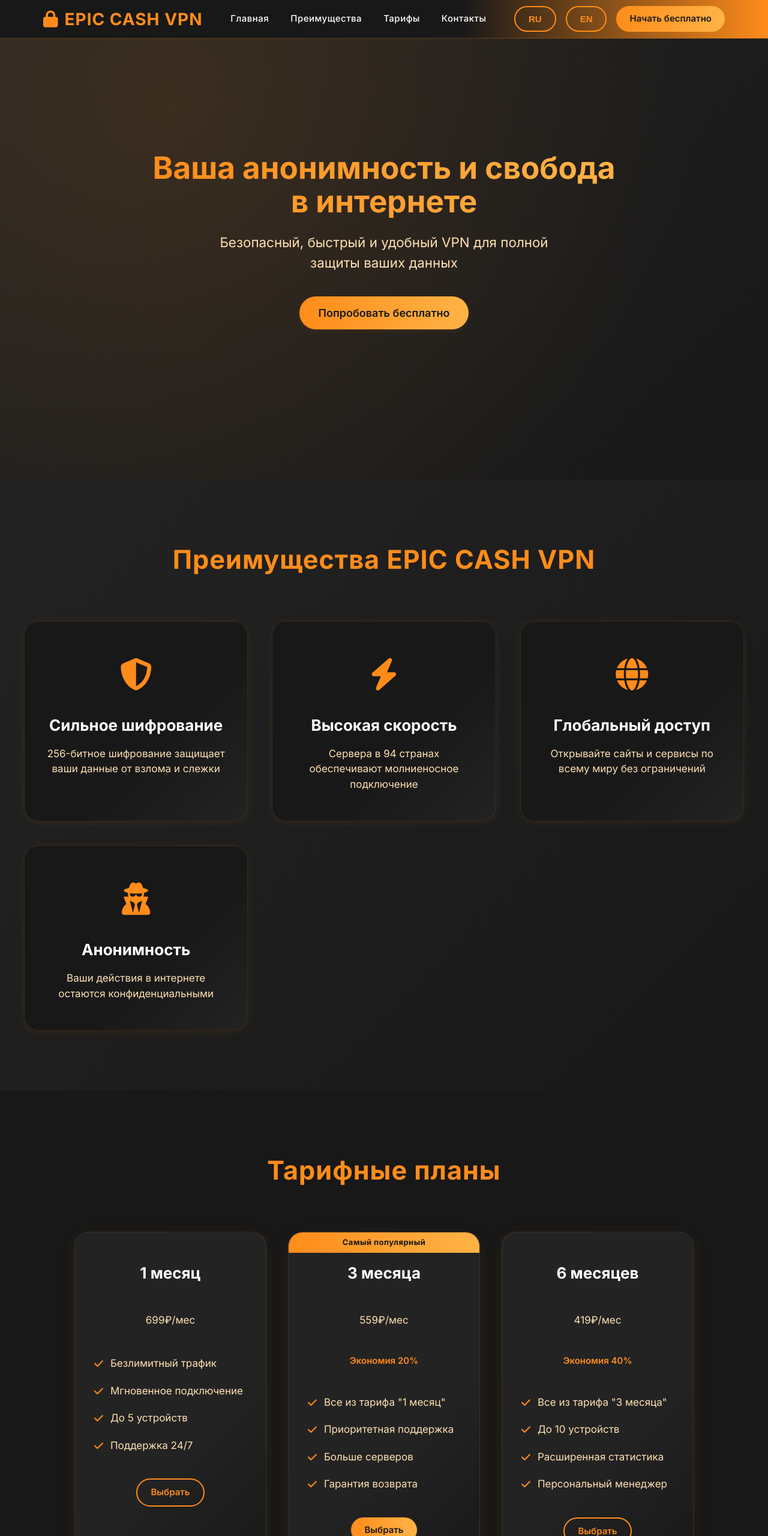
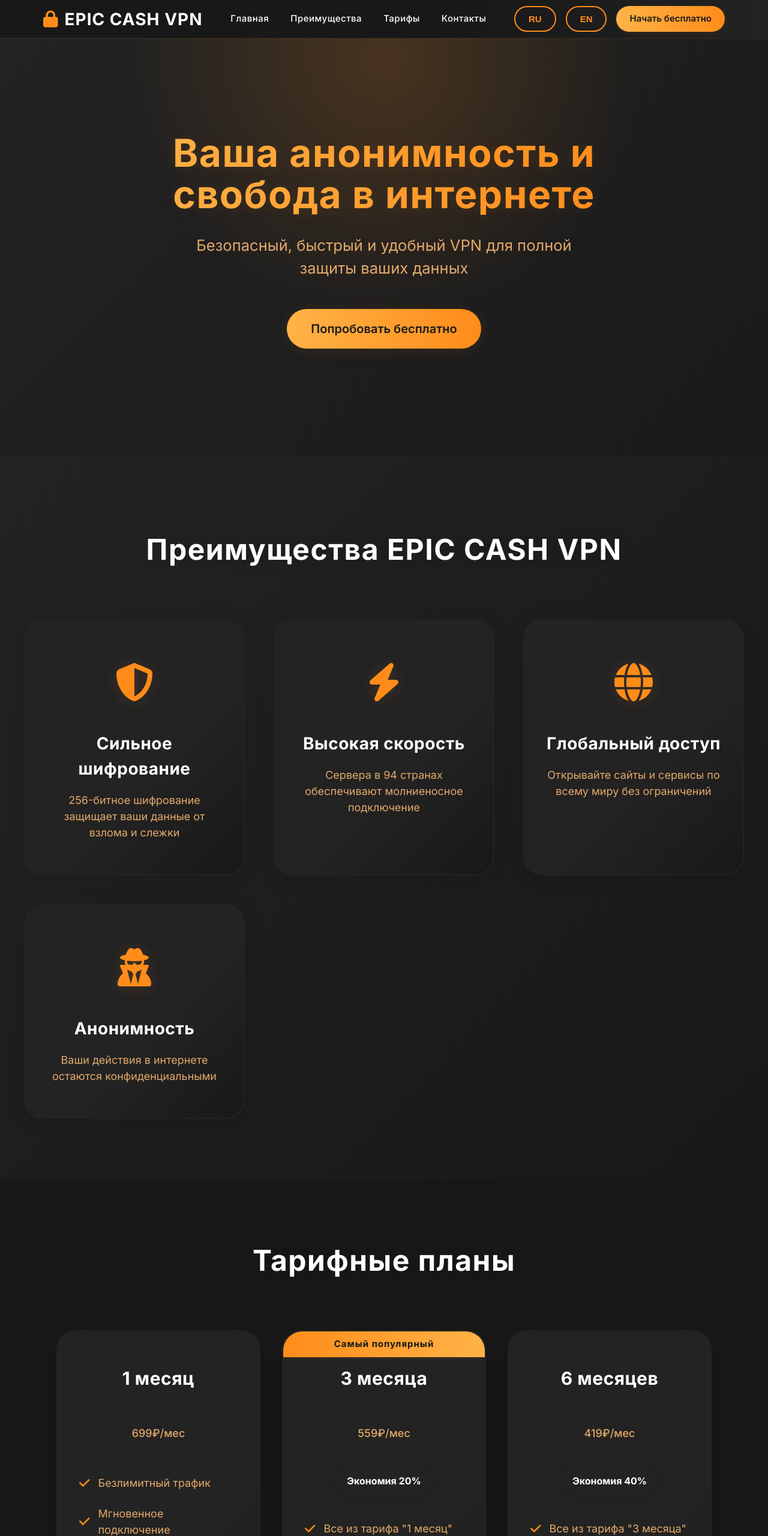
Before and after one commit to RoXyGeNOFF/EpicCashVPN, a plain HTML site: page index.html in a window 1280 px wide. Shown: the top 2560 px of the page at 60% size. Drawn offline with Linux system fonts and the light colour scheme.

Commit message:
Add files via upload

```diff
--- a/index.html
+++ b/index.html
@@ -16,9 +16,33 @@
         body {
             font-family: 'Inter', 'Montserrat', 'Segoe UI', Arial, sans-serif;
             color: #fff;
-            background: linear-gradient(135deg, #181818 0%, #232323 100%);
+            background: linear-gradient(135deg, #232323 0%, #181818 100%);
+            min-height: 100vh;
             line-height: 1.5;
             overflow-x: hidden;
+        }
+        body::before, body::after {
+            content: '';
+            position: fixed;
+            z-index: 0;
+            pointer-events: none;
+            border-radius: 50%;
+            filter: blur(80px);
+            opacity: 0.5;
+        }
+        body::before {
+            width: 700px;
+            height: 700px;
+            left: -250px;
+            top: -200px;
+            background: radial-gradient(circle, #ffb347 0%, transparent 70%);
+        }
+        body::after {
+            width: 600px;
+            height: 600px;
+            right: -200px;
+            bottom: -150px;
+            background: radial-gradient(circle, #ff8c1a 0%, transparent 70%);
         }
 
         .navbar {
@@ -26,13 +50,13 @@
             top: 0;
             width: 100%;
             height: 64px;
-            background: linear-gradient(90deg, #181818 60%, #ff8c1a 100%);
+            background: linear-gradient(90deg, #181818 60%, #232323 100%);
             box-shadow: 0 2px 16px rgba(255, 140, 26, 0.10);
             display: flex;
             justify-content: center;
             align-items: center;
             z-index: 1000;
-            border-bottom: 1px solid #ff8c1a33;
+            border-bottom: 1px solid #232323;
         }
 
         .nav-content {
@@ -47,7 +71,7 @@
         .logo {
             font-size: 28px;
             font-weight: 700;
-            color: #ff8c1a;
+            color: #fff;
             letter-spacing: 1px;
             display: flex;
             align-items: center;
@@ -119,14 +143,14 @@
         }
 
         .btn-primary {
-            background: linear-gradient(90deg, #ff8c1a 0%, #ffb347 100%);
+            background: linear-gradient(90deg, #ffb347 0%, #ff8c1a 100%);
             color: #181818;
             border: none;
             box-shadow: 0 2px 8px rgba(255, 140, 26, 0.10);
         }
 
         .btn-primary:hover {
-            background: linear-gradient(90deg, #cc7000 0%, #ff8c1a 100%);
+            background: linear-gradient(90deg, #ff8c1a 0%, #ffb347 100%);
             color: #fff;
         }
 
@@ -138,19 +162,21 @@
             align-items: center;
             text-align: center;
             padding: 0 20px;
-            background: linear-gradient(135deg, #232323 0%, #181818 100%);
+            background: linear-gradient(135deg, #232323 0%, #1a1a1a 100%);
             position: relative;
             overflow: hidden;
+            z-index: 1;
         }
         .hero::before {
             content: "";
             position: absolute;
-            top: -20%;
-            left: -20%;
-            width: 140%;
-            height: 140%;
-            background: radial-gradient(circle at 30% 30%, rgba(255, 140, 26, 0.12) 0%, transparent 60%);
-            z-index: 1;
+            top: -10%;
+            left: 50%;
+            transform: translateX(-50%);
+            width: 900px;
+            height: 600px;
+            background: radial-gradient(circle at 50% 30%, rgba(255, 140, 26, 0.18) 0%, transparent 70%);
+            z-index: 0;
         }
         .hero-content {
             max-width: 800px;
@@ -158,82 +184,99 @@
             position: relative;
         }
         .hero h1 {
-            font-size: 3.2rem;
-            font-weight: 800;
-            margin-bottom: 24px;
-            background: linear-gradient(90deg, #ff8c1a, #ffb347);
+            font-size: 4rem;
+            font-weight: 900;
+            margin-bottom: 32px;
+            background: linear-gradient(90deg, #ffb347 0%, #ff8c1a 100%);
             -webkit-background-clip: text;
             -webkit-text-fill-color: transparent;
-            line-height: 1.1;
+            background-clip: text;
+            line-height: 1.08;
+            letter-spacing: 1.5px;
+            text-shadow: 0 2px 24px rgba(255, 140, 26, 0.10);
         }
         .hero p {
-            font-size: 1.4rem;
+            font-size: 1.6rem;
             font-weight: 400;
-            color: #ffe0b2;
-            margin-bottom: 40px;
-            max-width: 600px;
+            color: #e0a96d;
+            margin-bottom: 48px;
+            max-width: 650px;
             margin-left: auto;
             margin-right: auto;
+            text-shadow: 0 2px 24px rgba(255, 140, 26, 0.10);
         }
         .hero-btns {
             display: flex;
-            gap: 18px;
+            gap: 24px;
             justify-content: center;
         }
         .hero-btns .btn {
-            padding: 14px 32px;
-            font-size: 18px;
-            border-radius: 32px;
+            padding: 18px 40px;
+            font-size: 20px;
+            border-radius: 36px;
+            box-shadow: 0 4px 24px rgba(255, 140, 26, 0.10);
         }
         .features {
-            padding: 100px 20px;
+            padding: 120px 20px 100px 20px;
             background: linear-gradient(135deg, #232323 0%, #181818 100%);
+            position: relative;
+            z-index: 1;
+            margin-top: -40px;
+        }
+        .features::before {
+            display: none;
         }
         .section-title {
             text-align: center;
-            font-size: 2.7rem;
-            font-weight: 700;
-            margin-bottom: 70px;
-            color: #ff8c1a;
-            letter-spacing: 1px;
+            font-size: 3rem;
+            font-weight: 900;
+            margin-bottom: 80px;
+            color: #fff;
+            letter-spacing: 1.5px;
+            text-shadow: 0 2px 24px rgba(0,0,0,0.10);
         }
         .features-grid {
             display: grid;
-            grid-template-columns: repeat(auto-fit, minmax(300px, 1fr));
-            gap: 40px;
+            grid-template-columns: repeat(auto-fit, minmax(320px, 1fr));
+            gap: 48px;
             max-width: 1200px;
             margin: 0 auto;
         }
         .feature-card {
             text-align: center;
-            padding: 48px 32px;
-            border-radius: 24px;
-            background: linear-gradient(135deg, #181818 60%, #232323 100%);
+            padding: 56px 36px;
+            border-radius: 32px;
+            background: linear-gradient(135deg, #232323 60%, #181818 100%);
             transition: transform 0.3s, box-shadow 0.3s;
-            box-shadow: 0 2px 16px rgba(255, 140, 26, 0.08);
+            box-shadow: 0 4px 32px rgba(0,0,0,0.12);
             text-decoration: none;
             color: inherit;
-            border: 1.5px solid #ff8c1a22;
+            border: 2px solid #232323;
+            position: relative;
+            z-index: 1;
         }
         .feature-card:hover {
-            transform: translateY(-12px) scale(1.03);
-            box-shadow: 0 10px 32px rgba(255, 140, 26, 0.18);
-            border-color: #ff8c1a55;
+            transform: translateY(-16px) scale(1.04);
+            box-shadow: 0 16px 48px rgba(255, 140, 26, 0.22);
+            border-color: #ff8c1a;
         }
         .feature-icon {
-            font-size: 54px;
+            font-size: 64px;
             color: #ff8c1a;
-            margin-bottom: 24px;
+            margin-bottom: 32px;
+            filter: drop-shadow(0 2px 12px rgba(255, 140, 26, 0.15));
         }
         .feature-card h3 {
-            font-size: 26px;
-            margin-bottom: 16px;
+            font-size: 28px;
+            margin-bottom: 18px;
             color: #fff;
-            font-weight: 700;
+            font-weight: 800;
+            letter-spacing: 0.5px;
         }
         .feature-card p {
-            color: #ffe0b2;
-            font-size: 17px;
+            color: #e0a96d;
+            font-size: 18px;
+            text-shadow: 0 2px 12px rgba(255, 140, 26, 0.08);
         }
         .pricing {
             padding: 100px 20px;
@@ -249,22 +292,23 @@
         }
         .plan-card {
             background: linear-gradient(135deg, #232323 60%, #181818 100%);
-            border-radius: 24px;
-            width: 320px;
-            min-width: 320px;
-            max-width: 320px;
-            padding: 48px 32px;
+            border-radius: 32px;
+            width: 340px;
+            min-width: 340px;
+            max-width: 340px;
+            padding: 56px 36px;
             text-align: center;
-            box-shadow: 0 5px 24px rgba(255, 140, 26, 0.08);
+            box-shadow: 0 8px 40px rgba(0,0,0,0.13);
             transition: transform 0.3s, box-shadow 0.3s;
             position: relative;
             overflow: hidden;
-            border: 1.5px solid #ff8c1a22;
+            border: 2px solid #232323;
+            z-index: 1;
         }
         .plan-card:hover {
-            transform: scale(1.04);
-            box-shadow: 0 10px 40px rgba(255, 140, 26, 0.18);
-            border-color: #ff8c1a55;
+            transform: scale(1.06);
+            box-shadow: 0 20px 64px rgba(255, 140, 26, 0.22);
+            border-color: #ff8c1a;
         }
         .plan-card.popular::before {
             content: "Самый популярный";
@@ -274,58 +318,66 @@
             right: 0;
             background: linear-gradient(90deg, #ff8c1a 0%, #ffb347 100%);
             color: #181818;
-            font-size: 13px;
-            font-weight: 700;
-            padding: 7px;
+            font-size: 15px;
+            font-weight: 900;
+            padding: 10px;
+            letter-spacing: 1px;
+            border-top-left-radius: 32px;
+            border-top-right-radius: 32px;
+            box-shadow: 0 2px 12px rgba(255, 140, 26, 0.10);
+        }
+        .plan-title {
+            font-size: 30px;
+            font-weight: 900;
+            margin-bottom: 22px;
+            color: #fff;
             letter-spacing: 0.5px;
         }
-        .plan-title {
-            font-size: 26px;
-            font-weight: 700;
-            margin-bottom: 18px;
-            color: #fff;
-        }
         .plan-price {
-            font-size: 42px;
-            font-weight: 800;
-            margin-bottom: 28px;
+            font-size: 48px;
+            font-weight: 900;
+            margin-bottom: 32px;
             color: #ff8c1a;
+            text-shadow: 0 2px 12px rgba(255, 140, 26, 0.10);
         }
         .plan-price span {
-            font-size: 17px;
-            font-weight: 400;
-            color: #ffe0b2;
+            font-size: 18px;
+            font-weight: 500;
+            color: #e0a96d;
         }
         .plan-savings {
             background: #232323;
-            color: #ff8c1a;
-            padding: 7px 14px;
-            border-radius: 20px;
-            font-size: 15px;
-            font-weight: 600;
-            margin-bottom: 28px;
+            color: #fff;
+            padding: 10px 18px;
+            border-radius: 24px;
+            font-size: 16px;
+            font-weight: 700;
+            margin-bottom: 32px;
             display: inline-block;
+            box-shadow: 0 2px 12px rgba(0,0,0,0.10);
         }
         .plan-features {
             list-style: none;
-            margin-bottom: 32px;
+            margin-bottom: 36px;
             text-align: left;
         }
         .plan-features li {
-            padding: 10px 0;
-            font-size: 17px;
-            color: #ffe0b2;
+            padding: 12px 0;
+            font-size: 18px;
+            color: #e0a96d;
             display: flex;
             align-items: center;
+            text-shadow: 0 2px 8px rgba(255, 140, 26, 0.08);
         }
         .plan-features li i {
             color: #ff8c1a;
-            margin-right: 12px;
+            margin-right: 14px;
+            font-size: 20px;
         }
         .cta {
             padding: 100px 20px;
             background: linear-gradient(135deg, #232323 0%, #181818 100%);
-            color: #ff8c1a;
+            color: #fff;
             text-align: center;
         }
         .cta h2 {
@@ -339,13 +391,16 @@
             margin: 0 auto 44px;
             font-weight: 400;
             opacity: 0.95;
-            color: #ffe0b2;
+            color: #e0a96d;
         }
         .footer {
-            padding: 64px 20px 32px;
+            padding: 80px 20px 40px 20px;
             background: linear-gradient(90deg, #181818 60%, #232323 100%);
-            color: #ffe0b2;
-            font-size: 15px;
+            color: #e0a96d;
+            font-size: 16px;
+            border-top: 1.5px solid #232323;
+            position: relative;
+            z-index: 1;
         }
         .footer-content {
             max-width: 1200px;
@@ -353,39 +408,44 @@
             display: flex;
             flex-wrap: wrap;
             justify-content: space-between;
-            gap: 44px;
-            margin-bottom: 44px;
+            gap: 56px;
+            margin-bottom: 56px;
+            border-bottom: 1.5px solid #232323;
+            padding-bottom: 32px;
         }
         .footer-column {
             min-width: 220px;
         }
         .footer-column h4 {
-            color: #ff8c1a;
-            font-size: 17px;
-            margin-bottom: 22px;
-            font-weight: 700;
+            color: #fff;
+            font-size: 18px;
+            margin-bottom: 26px;
+            font-weight: 900;
+            letter-spacing: 0.5px;
         }
         .footer-column ul {
             list-style: none;
         }
         .footer-column ul li {
-            margin-bottom: 14px;
+            margin-bottom: 16px;
         }
         .footer-column ul li a {
             text-decoration: none;
-            color: #ffe0b2;
+            color: #e0a96d;
             transition: color 0.3s;
+            font-weight: 500;
         }
         .footer-column ul li a:hover {
             color: #ff8c1a;
         }
         .copyright {
             text-align: center;
-            padding-top: 32px;
-            border-top: 1px solid #333;
+            padding-top: 36px;
             max-width: 1200px;
             margin: 0 auto;
-            font-size: 14px;
+            font-size: 15px;
+            color: #e0a96d;
+            opacity: 0.8;
         }
         @media (max-width: 900px) {
             .nav-content {
@@ -424,6 +484,37 @@
             .section-title {
                 font-size: 2rem;
             }
+        }
+        /* SVG Wave Divider */
+        .wave-divider {
+            width: 100%;
+            overflow: hidden;
+            line-height: 0;
+            position: relative;
+            z-index: 2;
+            margin-bottom: -2px;
+            background: none;
+        }
+        .wave-divider svg {
+            display: block;
+            width: 100vw;
+            min-width: 100%;
+            height: 120px;
+        }
+        @media (max-width: 600px) {
+            .wave-divider svg {
+                height: 60px;
+            }
+        }
+        /* Fade-in animation for sections */
+        .fade-in {
+            opacity: 0;
+            transform: translateY(40px);
+            transition: opacity 0.9s cubic-bezier(.4,0,.2,1), transform 0.9s cubic-bezier(.4,0,.2,1);
+        }
+        .fade-in.visible {
+            opacity: 1;
+            transform: none;
         }
     </style>
 </head>
@@ -799,6 +890,22 @@
         // Автоустановка языка при загрузке
         const savedLang = localStorage.getItem('lang') || 'ru';
         setLanguage(savedLang);
+
+        // Fade-in animation for sections
+        function onScrollFadeIn() {
+            document.querySelectorAll('.fade-in').forEach(el => {
+                const rect = el.getBoundingClientRect();
+                if (rect.top < window.innerHeight - 80) {
+                    el.classList.add('visible');
+                }
+            });
+        }
+        window.addEventListener('scroll', onScrollFadeIn);
+        window.addEventListener('DOMContentLoaded', onScrollFadeIn);
+        // Добавляем fade-in класс к секциям
+        document.querySelectorAll('section, .pricing-plans, .footer').forEach(el => {
+            el.classList.add('fade-in');
+        });
     </script>
 </body>
 </html>
```
